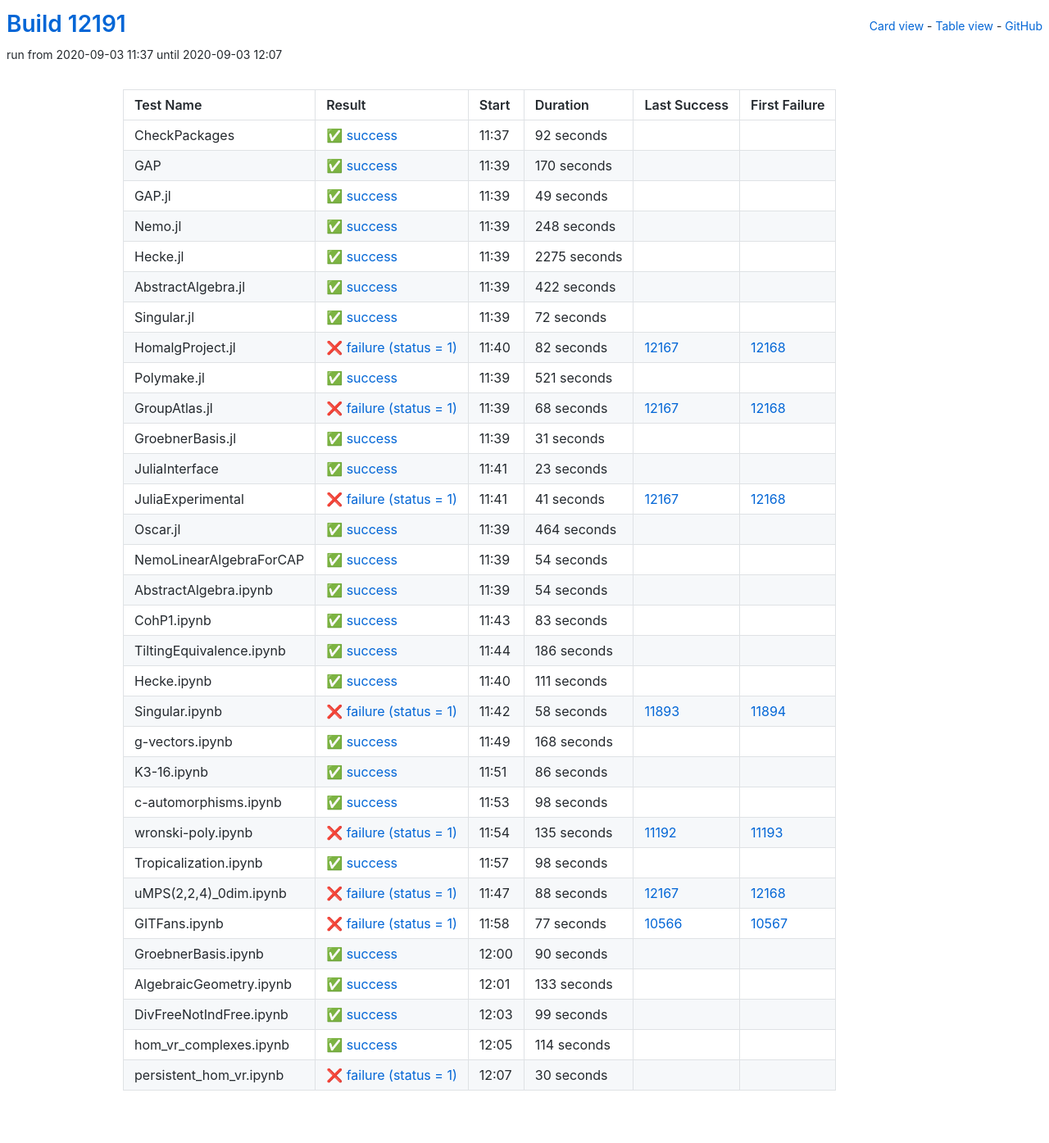
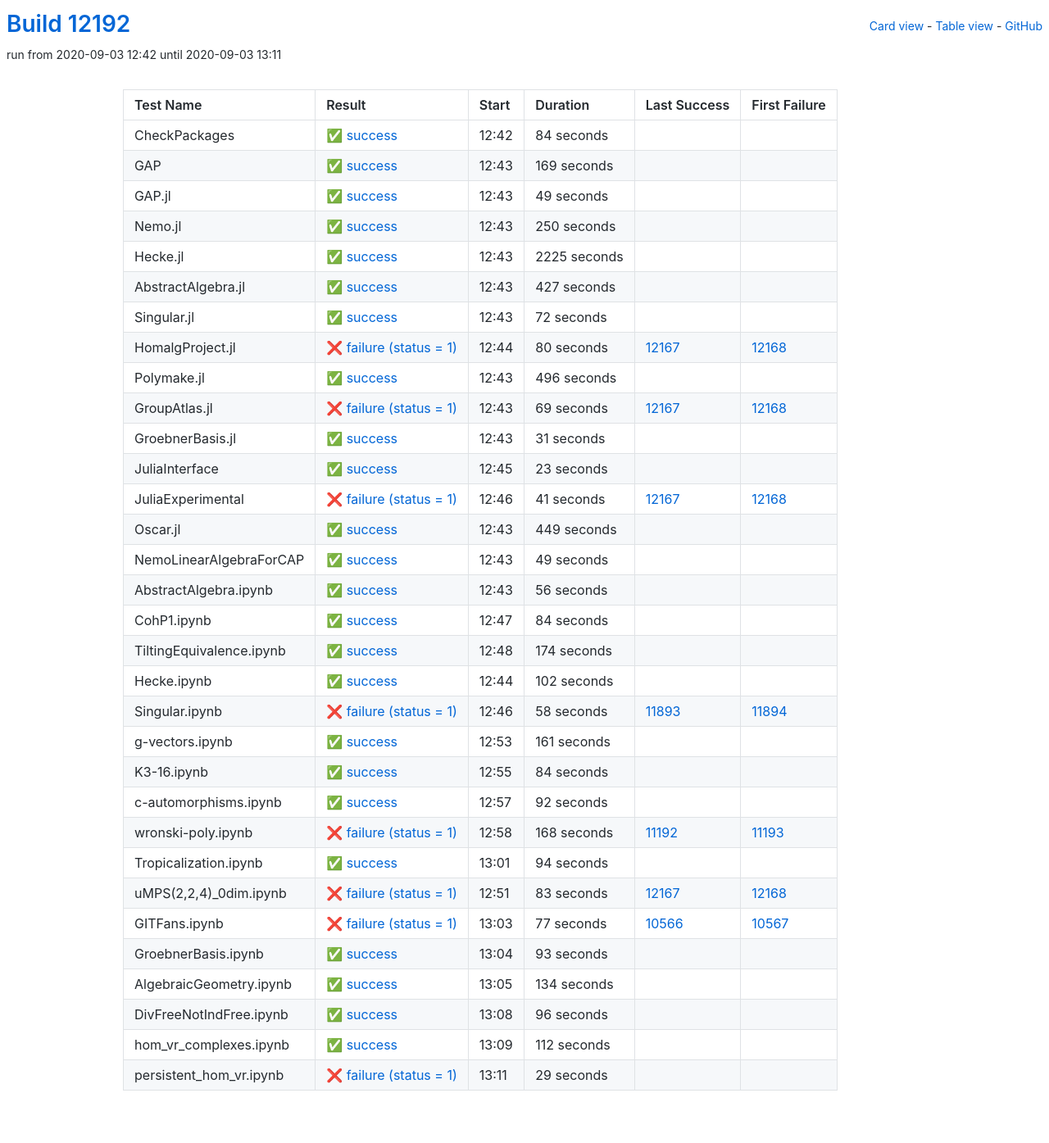
Before and after one commit to oscar-system/oscar-ci-status, a Jekyll site: the page built from table.html, in a window 1280 px wide. Shown: the whole page at 82% size. Built offline with Jekyll 4.4.1, drawn with Linux system fonts in a browser that asks for light colours.

Commit message:
Build #12192

```diff
--- a/_data/ci.yml
+++ b/_data/ci.yml
@@ -1,6 +1,6 @@
 ---
-build: 12191
-build_url: https://oscarci.mathematik.uni-kl.de/job/oscar/12191/
+build: 12192
+build_url: https://oscarci.mathematik.uni-kl.de/job/oscar/12192/
 job: oscar
 organization: oscar-system
 repo: oscar-ci-status
@@ -8,32 +8,32 @@
 tests:
 - name: CheckPackages
   id: checkpackages
-  log: https://oscarci.mathematik.uni-kl.de/job/oscar/12191/artifact/logs/build-12191/CheckPackages.log
-  start: 2020-09-03 11:37
+  log: https://oscarci.mathematik.uni-kl.de/job/oscar/12192/artifact/logs/build-12192/CheckPackages.log
+  start: 2020-09-03 12:42
   success: true
   exitcode: 0
   status: success
-  duration: 92
+  duration: 84
   last_success: false
   last_success_url:
   first_failure: false
   first_failure_url:
 - name: GAP
   id: gap
-  log: https://oscarci.mathematik.uni-kl.de/job/oscar/12191/artifact/logs/build-12191/GAP.log
-  start: 2020-09-03 11:39
+  log: https://oscarci.mathematik.uni-kl.de/job/oscar/12192/artifact/logs/build-12192/GAP.log
+  start: 2020-09-03 12:43
   success: true
   exitcode: 0
   status: success
-  duration: 170
+  duration: 169
   last_success: false
   last_success_url:
   first_failure: false
   first_failure_url:
 - name: GAP.jl
   id: gap-jl
-  log: https://oscarci.mathematik.uni-kl.de/job/oscar/12191/artifact/logs/build-12191/GAP.jl.log
-  start: 2020-09-03 11:39
+  log: https://oscarci.mathematik.uni-kl.de/job/oscar/12192/artifact/logs/build-12192/GAP.jl.log
+  start: 2020-09-03 12:43
   success: true
   exitcode: 0
   status: success
@@ -44,44 +44,44 @@
   first_failure_url:
 - name: Nemo.jl
   id: nemo-jl
-  log: https://oscarci.mathematik.uni-kl.de/job/oscar/12191/artifact/logs/build-12191/Nemo.jl.log
-  start: 2020-09-03 11:39
+  log: https://oscarci.mathematik.uni-kl.de/job/oscar/12192/artifact/logs/build-12192/Nemo.jl.log
+  start: 2020-09-03 12:43
   success: true
   exitcode: 0
   status: success
-  duration: 248
+  duration: 250
   last_success: false
   last_success_url:
   first_failure: false
   first_failure_url:
 - name: Hecke.jl
   id: hecke-jl
-  log: https://oscarci.mathematik.uni-kl.de/job/oscar/12191/artifact/logs/build-12191/Hecke.jl.log
-  start: 2020-09-03 11:39
+  log: https://oscarci.mathematik.uni-kl.de/job/oscar/12192/artifact/logs/build-12192/Hecke.jl.log
+  start: 2020-09-03 12:43
   success: true
   exitcode: 0
   status: success
-  duration: 2275
+  duration: 2225
   last_success: false
   last_success_url:
   first_failure: false
   first_failure_url:
 - name: AbstractAlgebra.jl
   id: abstractalgebra-jl
-  log: https://oscarci.mathematik.uni-kl.de/job/oscar/12191/artifact/logs/build-12191/AbstractAlgebra.jl.log
-  start: 2020-09-03 11:39
+  log: https://oscarci.mathematik.uni-kl.de/job/oscar/12192/artifact/logs/build-12192/AbstractAlgebra.jl.log
+  start: 2020-09-03 12:43
   success: true
   exitcode: 0
   status: success
-  duration: 422
+  duration: 427
   last_success: false
   last_success_url:
   first_failure: false
   first_failure_url:
 - name: Singular.jl
   id: singular-jl
-  log: https://oscarci.mathematik.uni-kl.de/job/oscar/12191/artifact/logs/build-12191/Singular.jl.log
-  start: 2020-09-03 11:39
+  log: https://oscarci.mathematik.uni-kl.de/job/oscar/12192/artifact/logs/build-12192/Singular.jl.log
+  start: 2020-09-03 12:43
   success: true
   exitcode: 0
   status: success
@@ -92,44 +92,44 @@
   first_failure_url:
 - name: HomalgProject.jl
   id: homalgproject-jl
-  log: https://oscarci.mathematik.uni-kl.de/job/oscar/12191/artifact/logs/build-12191/HomalgProject.jl.log
-  start: 2020-09-03 11:40
+  log: https://oscarci.mathematik.uni-kl.de/job/oscar/12192/artifact/logs/build-12192/HomalgProject.jl.log
+  start: 2020-09-03 12:44
   success: false
   exitcode: 1
   status: failure
-  duration: 82
+  duration: 80
   last_success: 12167
   last_success_url: https://oscarci.mathematik.uni-kl.de/job/oscar/12167/
   first_failure: 12168
   first_failure_url: https://oscarci.mathematik.uni-kl.de/job/oscar/12168/
 - name: Polymake.jl
   id: polymake-jl
-  log: https://oscarci.mathematik.uni-kl.de/job/oscar/12191/artifact/logs/build-12191/Polymake.jl.log
-  start: 2020-09-03 11:39
+  log: https://oscarci.mathematik.uni-kl.de/job/oscar/12192/artifact/logs/build-12192/Polymake.jl.log
+  start: 2020-09-03 12:43
   success: true
   exitcode: 0
   status: success
-  duration: 521
+  duration: 496
   last_success: false
   last_success_url:
   first_failure: false
   first_failure_url:
 - name: GroupAtlas.jl
   id: groupatlas-jl
-  log: https://oscarci.mathematik.uni-kl.de/job/oscar/12191/artifact/logs/build-12191/GroupAtlas.jl.log
-  start: 2020-09-03 11:39
+  log: https://oscarci.mathematik.uni-kl.de/job/oscar/12192/artifact/logs/build-12192/GroupAtlas.jl.log
+  start: 2020-09-03 12:43
   success: false
   exitcode: 1
   status: failure
-  duration: 68
+  duration: 69
   last_success: 12167
   last_success_url: https://oscarci.mathematik.uni-kl.de/job/oscar/12167/
   first_failure: 12168
   first_failure_url: https://oscarci.mathematik.uni-kl.de/job/oscar/12168/
 - name: GroebnerBasis.jl
   id: groebnerbasis-jl
-  log: https://oscarci.mathematik.uni-kl.de/job/oscar/12191/artifact/logs/build-12191/GroebnerBasis.jl.log
-  start: 2020-09-03 11:39
+  log: https://oscarci.mathematik.uni-kl.de/job/oscar/12192/artifact/logs/build-12192/GroebnerBasis.jl.log
+  start: 2020-09-03 12:43
   success: true
   exitcode: 0
   status: success
@@ -140,8 +140,8 @@
   first_failure_url:
 - name: JuliaInterface
   id: juliainterface
-  log: https://oscarci.mathematik.uni-kl.de/job/oscar/12191/artifact/logs/build-12191/JuliaInterface.log
-  start: 2020-09-03 11:41
+  log: https://oscarci.mathematik.uni-kl.de/job/oscar/12192/artifact/logs/build-12192/JuliaInterface.log
+  start: 2020-09-03 12:45
   success: true
   exitcode: 0
   status: success
@@ -152,8 +152,8 @@
   first_failure_url:
 - name: JuliaExperimental
   id: juliaexperimental
-  log: https://oscarci.mathematik.uni-kl.de/job/oscar/12191/artifact/logs/build-12191/JuliaExperimental.log
-  start: 2020-09-03 11:41
+  log: https://oscarci.mathematik.uni-kl.de/job/oscar/12192/artifact/logs/build-12192/JuliaExperimental.log
+  start: 2020-09-03 12:46
   success: false
   exitcode: 1
   status: failure
@@ -164,80 +164,80 @@
   first_failure_url: https://oscarci.mathematik.uni-kl.de/job/oscar/12168/
 - name: Oscar.jl
   id: oscar-jl
-  log: https://oscarci.mathematik.uni-kl.de/job/oscar/12191/artifact/logs/build-12191/Oscar.jl.log
-  start: 2020-09-03 11:39
+  log: https://oscarci.mathematik.uni-kl.de/job/oscar/12192/artifact/logs/build-12192/Oscar.jl.log
+  start: 2020-09-03 12:43
   success: true
   exitcode: 0
   status: success
-  duration: 464
+  duration: 449
   last_success: false
   last_success_url:
   first_failure: false
   first_failure_url:
 - name: NemoLinearAlgebraForCAP
   id: nemolinearalgebraforcap
-  log: https://oscarci.mathematik.uni-kl.de/job/oscar/12191/artifact/logs/build-12191/NemoLinearAlgebraForCAP.log
-  start: 2020-09-03 11:39
+  log: https://oscarci.mathematik.uni-kl.de/job/oscar/12192/artifact/logs/build-12192/NemoLinearAlgebraForCAP.log
+  start: 2020-09-03 12:43
   success: true
   exitcode: 0
   status: success
-  duration: 54
+  duration: 49
   last_success: false
   last_success_url:
   first_failure: false
   first_failure_url:
 - name: AbstractAlgebra.ipynb
   id: abstractalgebra-ipynb
-  log: https://oscarci.mathematik.uni-kl.de/job/oscar/12191/artifact/logs/build-12191/AbstractAlgebra.ipynb.log
-  start: 2020-09-03 11:39
+  log: https://oscarci.mathematik.uni-kl.de/job/oscar/12192/artifact/logs/build-12192/AbstractAlgebra.ipynb.log
+  start: 2020-09-03 12:43
   success: true
   exitcode: 0
   status: success
-  duration: 54
+  duration: 56
   last_success: false
   last_success_url:
   first_failure: false
   first_failure_url:
 - name: CohP1.ipynb
   id: cohp1-ipynb
-  log: https://oscarci.mathematik.uni-kl.de/job/oscar/12191/artifact/logs/build-12191/CohP1.ipynb.log
-  start: 2020-09-03 11:43
+  log: https://oscarci.mathematik.uni-kl.de/job/oscar/12192/artifact/logs/build-12192/CohP1.ipynb.log
+  start: 2020-09-03 12:47
   success: true
   exitcode: 0
   status: success
-  duration: 83
+  duration: 84
   last_success: false
   last_success_url:
   first_failure: false
   first_failure_url:
 - name: TiltingEquivalence.ipynb
   id: tiltingequivalence-ipynb
-  log: https://oscarci.mathematik.uni-kl.de/job/oscar/12191/artifact/logs/build-12191/TiltingEquivalence.ipynb.log
-  start: 2020-09-03 11:44
+  log: https://oscarci.mathematik.uni-kl.de/job/oscar/12192/artifact/logs/build-12192/TiltingEquivalence.ipynb.log
+  start: 2020-09-03 12:48
   success: true
   exitcode: 0
   status: success
-  duration: 186
+  duration: 174
   last_success: false
   last_success_url:
   first_failure: false
   first_failure_url:
 - name: Hecke.ipynb
   id: hecke-ipynb
-  log: https://oscarci.mathematik.uni-kl.de/job/oscar/12191/artifact/logs/build-12191/Hecke.ipynb.log
-  start: 2020-09-03 11:40
+  log: https://oscarci.mathematik.uni-kl.de/job/oscar/12192/artifact/logs/build-12192/Hecke.ipynb.log
+  start: 2020-09-03 12:44
   success: true
   exitcode: 0
   status: success
-  duration: 111
+  duration: 102
   last_success: false
   last_success_url:
   first_failure: false
   first_failure_url:
 - name: Singular.ipynb
   id: singular-ipynb
-  log: https://oscarci.mathematik.uni-kl.de/job/oscar/12191/artifact/logs/build-12191/Singular.ipynb.log
-  start: 2020-09-03 11:42
+  log: https://oscarci.mathematik.uni-kl.de/job/oscar/12192/artifact/logs/build-12192/Singular.ipynb.log
+  start: 2020-09-03 12:46
   success: false
   exitcode: 1
   status: failure
@@ -248,80 +248,80 @@
   first_failure_url: https://oscarci.mathematik.uni-kl.de/job/oscar/11894/
 - name: g-vectors.ipynb
   id: g-vectors-ipynb
-  log: https://oscarci.mathematik.uni-kl.de/job/oscar/12191/artifact/logs/build-12191/g-vectors.ipynb.log
-  start: 2020-09-03 11:49
+  log: https://oscarci.mathematik.uni-kl.de/job/oscar/12192/artifact/logs/build-12192/g-vectors.ipynb.log
+  start: 2020-09-03 12:53
   success: true
   exitcode: 0
   status: success
-  duration: 168
+  duration: 161
   last_success: false
   last_success_url:
   first_failure: false
   first_failure_url:
 - name: K3-16.ipynb
   id: k3-16-ipynb
-  log: https://oscarci.mathematik.uni-kl.de/job/oscar/12191/artifact/logs/build-12191/K3-16.ipynb.log
-  start: 2020-09-03 11:51
+  log: https://oscarci.mathematik.uni-kl.de/job/oscar/12192/artifact/logs/build-12192/K3-16.ipynb.log
+  start: 2020-09-03 12:55
   success: true
   exitcode: 0
   status: success
-  duration: 86
+  duration: 84
   last_success: false
   last_success_url:
   first_failure: false
   first_failure_url:
 - name: c-automorphisms.ipynb
   id: c-automorphisms-ipynb
-  log: https://oscarci.mathematik.uni-kl.de/job/oscar/12191/artifact/logs/build-12191/c-automorphisms.ipynb.log
-  start: 2020-09-03 11:53
+  log: https://oscarci.mathematik.uni-kl.de/job/oscar/12192/artifact/logs/build-12192/c-automorphisms.ipynb.log
+  start: 2020-09-03 12:57
   success: true
   exitcode: 0
   status: success
-  duration: 98
+  duration: 92
   last_success: false
   last_success_url:
   first_failure: false
   first_failure_url:
 - name: wronski-poly.ipynb
   id: wronski-poly-ipynb
-  log: https://oscarci.mathematik.uni-kl.de/job/oscar/12191/artifact/logs/build-12191/wronski-poly.ipynb.log
-  start: 2020-09-03 11:54
+  log: https://oscarci.mathematik.uni-kl.de/job/oscar/12192/artifact/logs/build-12192/wronski-poly.ipynb.log
+  start: 2020-09-03 12:58
   success: false
   exitcode: 1
   status: failure
-  duration: 135
+  duration: 168
   last_success: 11192
   last_success_url: https://oscarci.mathematik.uni-kl.de/job/oscar/11192/
   first_failure: 11193
   first_failure_url: https://oscarci.mathematik.uni-kl.de/job/oscar/11193/
 - name: Tropicalization.ipynb
   id: tropicalization-ipynb
-  log: https://oscarci.mathematik.uni-kl.de/job/oscar/12191/artifact/logs/build-12191/Tropicalization.ipynb.log
-  start: 2020-09-03 11:57
+  log: https://oscarci.mathematik.uni-kl.de/job/oscar/12192/artifact/logs/build-12192/Tropicalization.ipynb.log
+  start: 2020-09-03 13:01
   success: true
   exitcode: 0
   status: success
-  duration: 98
+  duration: 94
   last_success: false
   last_success_url:
   first_failure: false
   first_failure_url:
 - name: uMPS(2,2,4)_0dim.ipynb
   id: umps-2-2-4-0dim-ipynb
-  log: https://oscarci.mathematik.uni-kl.de/job/oscar/12191/artifact/logs/build-12191/uMPS-2-2-4-_0dim.ipynb.log
-  start: 2020-09-03 11:47
+  log: https://oscarci.mathematik.uni-kl.de/job/oscar/12192/artifact/logs/build-12192/uMPS-2-2-4-_0dim.ipynb.log
+  start: 2020-09-03 12:51
   success: false
   exitcode: 1
   status: failure
-  duration: 88
+  duration: 83
   last_success: 12167
   last_success_url: https://oscarci.mathematik.uni-kl.de/job/oscar/12167/
   first_failure: 12168
   first_failure_url: https://oscarci.mathematik.uni-kl.de/job/oscar/12168/
 - name: GITFans.ipynb
   id: gitfans-ipynb
-  log: https://oscarci.mathematik.uni-kl.de/job/oscar/12191/artifact/logs/build-12191/GITFans.ipynb.log
-  start: 2020-09-03 11:58
+  log: https://oscarci.mathematik.uni-kl.de/job/oscar/12192/artifact/logs/build-12192/GITFans.ipynb.log
+  start: 2020-09-03 13:03
   success: false
   exitcode: 1
   status: failure
@@ -332,60 +332,60 @@
   first_failure_url: https://oscarci.mathematik.uni-kl.de/job/oscar/10567/
 - name: GroebnerBasis.ipynb
   id: groebnerbasis-ipynb
-  log: https://oscarci.mathematik.uni-kl.de/job/oscar/12191/artifact/logs/build-12191/GroebnerBasis.ipynb.log
-  start: 2020-09-03 12:00
+  log: https://oscarci.mathematik.uni-kl.de/job/oscar/12192/artifact/logs/build-12192/GroebnerBasis.ipynb.log
+  start: 2020-09-03 13:04
   success: true
   exitcode: 0
   status: success
-  duration: 90
+  duration: 93
   last_success: false
   last_success_url:
   first_failure: false
   first_failure_url:
 - name: AlgebraicGeometry.ipynb
   id: algebraicgeometry-ipynb
-  log: https://oscarci.mathematik.uni-kl.de/job/oscar/12191/artifact/logs/build-12191/AlgebraicGeometry.ipynb.log
-  start: 2020-09-03 12:01
+  log: https://oscarci.mathematik.uni-kl.de/job/oscar/12192/artifact/logs/build-12192/AlgebraicGeometry.ipynb.log
+  start: 2020-09-03 13:05
   success: true
   exitcode: 0
   status: success
-  duration: 133
+  duration: 134
   last_success: false
   last_success_url:
   first_failure: false
   first_failure_url:
 - name: DivFreeNotIndFree.ipynb
   id: divfreenotindfree-ipynb
-  log: https://oscarci.mathematik.uni-kl.de/job/oscar/12191/artifact/logs/build-12191/DivFreeNotIndFree.ipynb.log
-  start: 2020-09-03 12:03
+  log: https://oscarci.mathematik.uni-kl.de/job/oscar/12192/artifact/logs/build-12192/DivFreeNotIndFree.ipynb.log
+  start: 2020-09-03 13:08
   success: true
   exitcode: 0
   status: success
-  duration: 99
+  duration: 96
   last_success: false
   last_success_url:
   first_failure: false
   first_failure_url:
 - name: hom_vr_complexes.ipynb
   id: hom-vr-complexes-ipynb
-  log: https://oscarci.mathematik.uni-kl.de/job/oscar/12191/artifact/logs/build-12191/hom_vr_complexes.ipynb.log
-  start: 2020-09-03 12:05
+  log: https://oscarci.mathematik.uni-kl.de/job/oscar/12192/artifact/logs/build-12192/hom_vr_complexes.ipynb.log
+  start: 2020-09-03 13:09
   success: true
   exitcode: 0
   status: success
-  duration: 114
+  duration: 112
   last_success: false
   last_success_url:
   first_failure: false
   first_failure_url:
 - name: persistent_hom_vr.ipynb
   id: persistent-hom-vr-ipynb
-  log: https://oscarci.mathematik.uni-kl.de/job/oscar/12191/artifact/logs/build-12191/persistent_hom_vr.ipynb.log
-  start: 2020-09-03 12:07
+  log: https://oscarci.mathematik.uni-kl.de/job/oscar/12192/artifact/logs/build-12192/persistent_hom_vr.ipynb.log
+  start: 2020-09-03 13:11
   success: false
   exitcode: 1
   status: failure
-  duration: 30
+  duration: 29
   last_success: false
   last_success_url:
   first_failure: false
```
Also changed, not shown: README.md.
